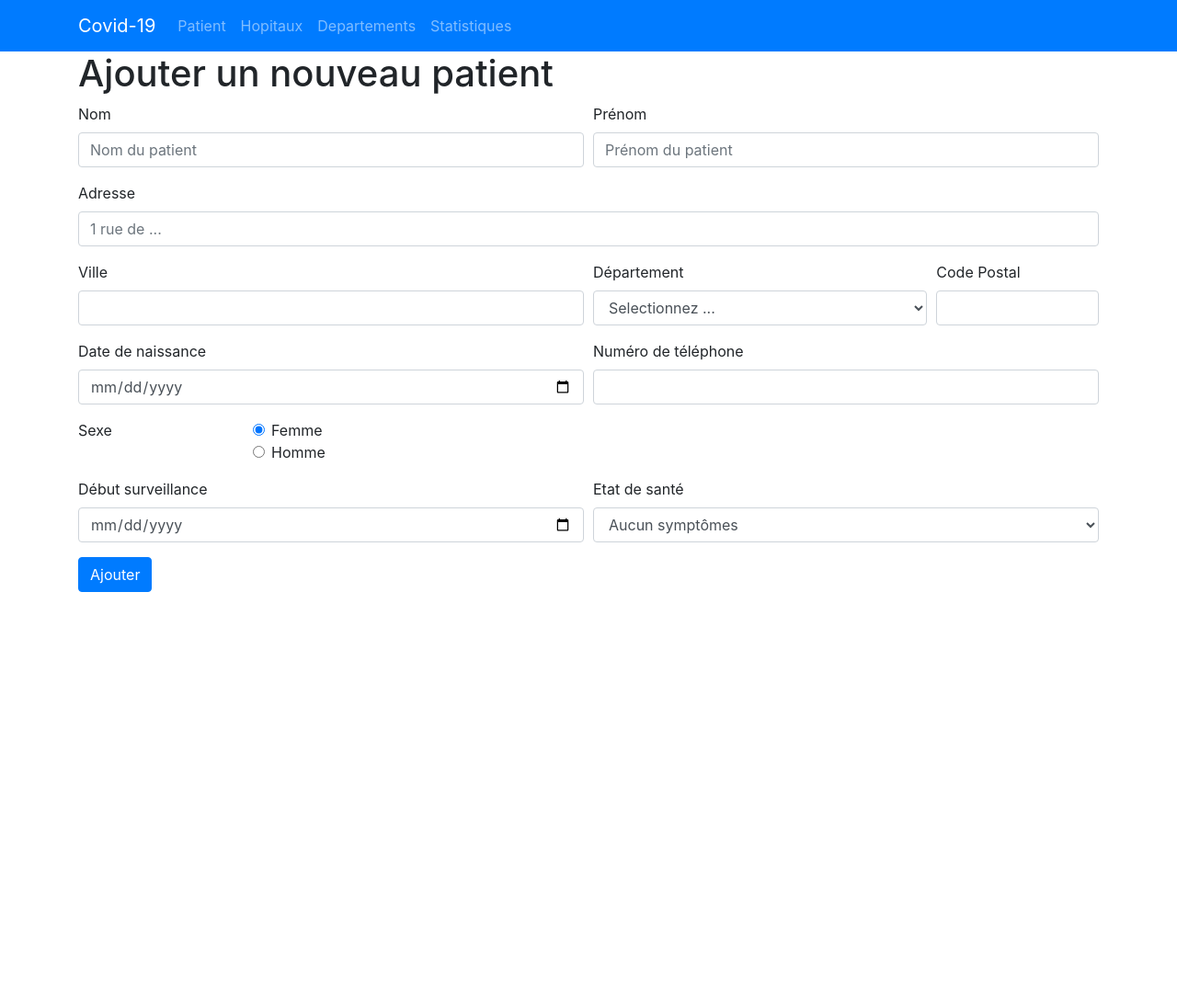
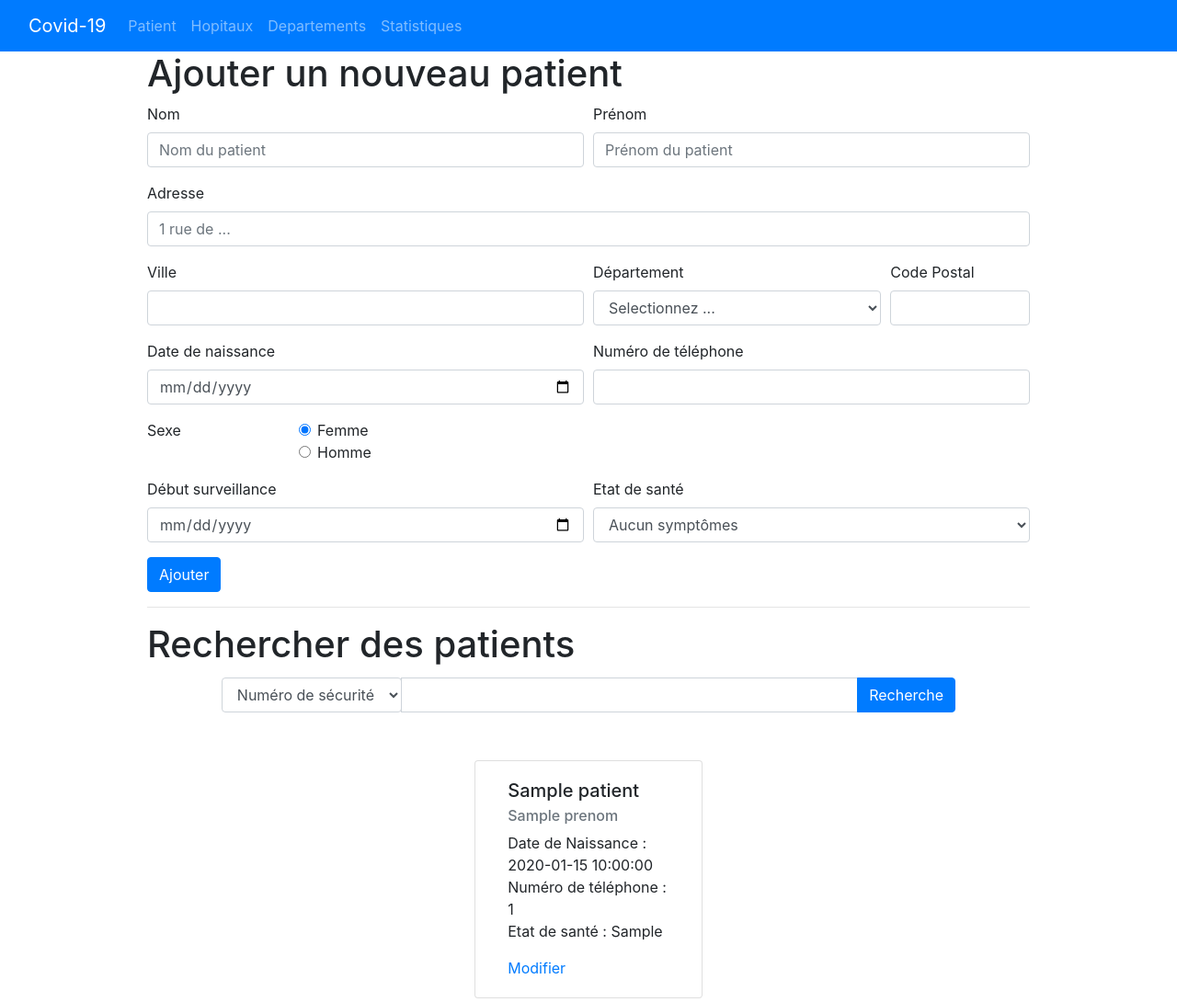
Before and after one commit to VincentC7/L3_CSI_Covid19, a PHP site: template src/views/pages/patient.twig in a window 1280 px wide. Shown: the whole page at 92% size. Before the commit the page ends 644 px from the top, so only its background shows below. Run offline with PHP 8.4, Linux system fonts and the light colour scheme; the template is opened without the code that fills it: most values are stand-ins (such as "Sample title", 1, 10 or a date in 2020); some libraries are stand-ins or nearby versions.

Commit message:
Affichage des patients

```diff
--- a/public/index.php
+++ b/public/index.php
@@ -23,6 +23,8 @@ $app->get('/', HomeController::class.":home")->setName("home");
 //page de gestion des patients
 $app->get('/Patient', PatientController::class.":home")->setName("patient");
 $app->post('/Patient', PatientController::class.":nouveauPatient");
+$app->get('/Patient/{numsecu}', PatientController::class.":modifierPatient")->setName('modifierPatient');
+$app->post('/Patient/{numsecu}', PatientController::class.":modifierPatient");
 
 //page de gestion des hopitaux
 $app->get('/Hopitaux', HopitalController::class.":home")->setName("hopitaux");
--- a/src/Controller/Controller.php
+++ b/src/Controller/Controller.php
@@ -20,9 +20,10 @@ class Controller {
     /**
      * @param ResponseInterface $response
      * @param $file
+     * @param null $args
      */
-    public function render(ResponseInterface $response, $file){
-        $this->container->view->render($response,$file);
+    public function render(ResponseInterface $response, $file, $args){
+        $this->container->view->render($response,$file, $args);
     }
 
 }
--- a/src/Controller/DepartementController.php
+++ b/src/Controller/DepartementController.php
@@ -14,6 +14,6 @@ class DepartementController extends Controller {
      * @param ResponseInterface $response
      */
     public function home(RequestInterface $request, ResponseInterface $response){
-        $this->render($response,'pages/departement.twig');
+        $this->render($response,'pages/departement.twig',[]);
     }
 }
--- a/src/Controller/HomeController.php
+++ b/src/Controller/HomeController.php
@@ -12,6 +12,6 @@ class HomeController extends Controller {
      * @param ResponseInterface $response
      */
     public function home(RequestInterface $request, ResponseInterface $response){
-        $this->render($response,'pages/home.twig');
+        $this->render($response,'pages/home.twig',[]);
     }
 }
--- a/src/Controller/HopitalController.php
+++ b/src/Controller/HopitalController.php
@@ -14,6 +14,6 @@ class HopitalController extends Controller {
      * @param ResponseInterface $response
      */
     public function home(RequestInterface $request, ResponseInterface $response){
-        $this->render($response,'pages/hopital.twig');
+        $this->render($response,'pages/hopital.twig',[]);
     }
 }
--- a/src/Controller/StatistiquesController.php
+++ b/src/Controller/StatistiquesController.php
@@ -14,7 +14,7 @@ class StatistiquesController extends Controller {
      * @param ResponseInterface $response
      */
     public function home(RequestInterface $request, ResponseInterface $response){
-        $this->render($response,'pages/stats.twig');
+        $this->render($response,'pages/stats.twig',[]);
     }
 
 }
--- a/src/views/layout.twig
+++ b/src/views/layout.twig
@@ -10,7 +10,7 @@
 
 <body>
 <nav class="navbar navbar-expand-lg navbar-dark bg-primary ">
-    <div class="container">
+    <div class="container-fluid">
         <a class="navbar-brand" href="{{ path_for('home') }}">Covid-19</a>
         <button class="navbar-toggler" type="button" data-toggle="collapse" data-target="#navbarText" aria-controls="navbarText" aria-expanded="false" aria-label="Toggle navigation">
             <span class="navbar-toggler-icon"></span>
--- a/src/views/pages/patient.twig
+++ b/src/views/pages/patient.twig
@@ -1,22 +1,23 @@
 {% extends "layout.twig" %}
 
 {% block content %}
-    <div class="container">
+    <div class="w-75 m-auto">
         <h1> Ajouter un nouveau patient </h1>
-        <form>
+        <form action="{{ path_for('patient') }}" method="post">
             <div class="form-row">
                 <div class="form-group col-md-6">
                     <label for="Input_name">Nom</label>
-                    <input type="email" class="form-control" id="Input_name" placeholder="Nom du patient">
+                    <input type="email" class="form-control" id="Input_name" placeholder="Nom du patient" required>
                 </div>
                 <div class="form-group col-md-6">
                     <label for="inputPassword4">Prénom</label>
-                    <input type="password" class="form-control" id="inputPassword4" placeholder="Prénom du patient">
+                    <input type="password" class="form-control" id="inputPassword4" placeholder="Prénom du patient"
+                           required>
                 </div>
             </div>
             <div class="form-group">
                 <label for="input_adresse">Adresse</label>
-                <input type="text" class="form-control" id="input_adresse" placeholder="1 rue de ..."required >
+                <input type="text" class="form-control" id="input_adresse" placeholder="1 rue de ..." required>
             </div>
             <div class="form-row">
                 <div class="form-group col-md-6">
@@ -37,7 +38,7 @@
             <div class="form-row">
                 <div class="form-group col-md-6">
                     <label for="date_naiss">Date de naissance</label>
-                    <input type="date"class="form-control" id="date_naiss" required>
+                    <input type="date" class="form-control" id="date_naiss" required>
                 </div>
 
                 <div class="form-group col-md-6">
@@ -69,7 +70,7 @@
             <div class="form-row">
                 <div class="form-group col-md-6">
                     <label for="date_surveillance">Début surveillance</label>
-                    <input type="date"class="form-control" id="date_surveillance" required>
+                    <input type="date" class="form-control" id="date_surveillance" required>
                 </div>
 
                 <div class="form-group col-md-6">
@@ -85,5 +86,41 @@
             </div>
             <button type="submit" class="btn btn-primary">Ajouter</button>
         </form>
+
+        <HR size="1">
+
+        <h1> Rechercher des patients </h1>
+        <div class="form-row pb-5 pt-1">
+            <form class="col-10 m-auto" action="" method="get">
+                <div class="input-group">
+                    <div class="input-group-prepend">
+                        <select id="oCategorie" name="oCategorie" class="form-control">
+                            <option selected="selected" value="0">Numéro de sécurité</option>
+                            <option value="1">...</option>
+                        </select>
+                    </div>
+                    <input id="oSaisie" name="oSaisie" type="text" class="form-control" aria-label="Saisie de mots clés"
+                           required="required">
+                    <div class="input-group-append">
+                        <button class="btn btn-primary" type="submit">Recherche</button>
+                    </div>
+                </div>
+            </form>
+        </div>
+
+        <div class="row justify-content-md-center">
+            {% for patient in patients %}
+                <div class="card col-3 m-1" style="width: 18rem;">
+                    <div class="card-body">
+                        <h5 class="card-title">{{ patient.nom}}</h5>
+                        <h6 class="card-subtitle mb-2 text-muted">{{ patient.prenom }}</h6>
+                        <p class="card-text m-0">Date de Naissance : {{ patient.date_naissance }}</p>
+                        <p class="card-text m-0">Numéro de téléphone : {{ patient.num_tel }}</p>
+                        <p class="card-text">Etat de santé : {{ patient.etat_sante }}</p>
+                        <a href="{{ path_for('modifierPatient', {numsecu: patient.num_secu}) }}" class="card-link">Modifier</a>
+                    </div>
+                </div>
+            {% endfor %}
+        </div>
     </div>
 {% endblock %}
```
Also changed, not shown: src/Controller/PatientController.php (+7 -1 lines).
